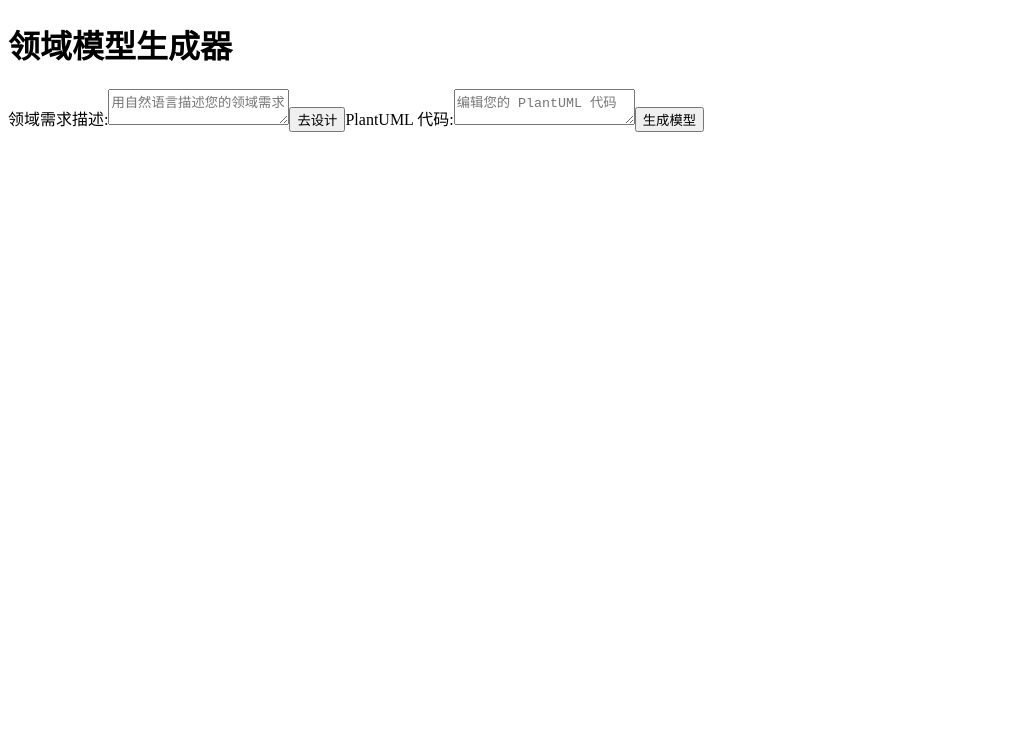
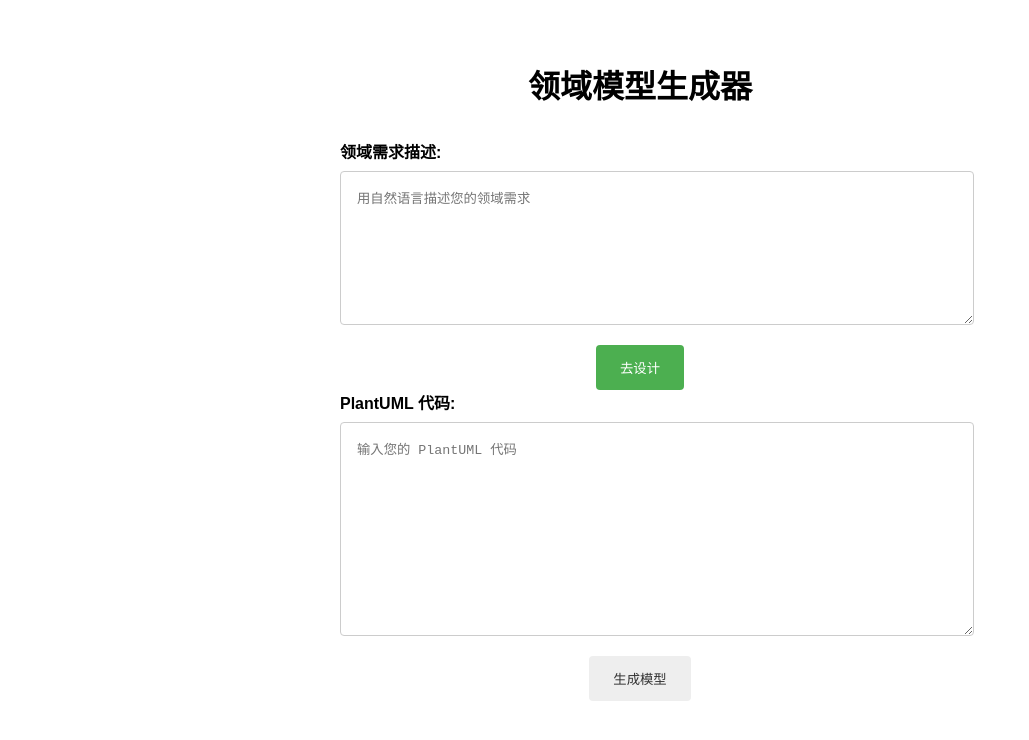
Before and after one commit to LevonZhang/model-generator, a Vue app: page / in a window 1280 px wide. Shown: the top 740 px of the page, without its empty margins (0-1029 px from the left). Built offline with nearby package versions, Linux system fonts and the light colour scheme.

Commit message:
ui优化

```diff
--- a/api/generate-plantuml.js
+++ b/api/generate-plantuml.js
@@ -14,7 +14,7 @@ module.exports = async (req, res) => {
       // 调用 Google Gemini API 生成 PlantUML 代码
       const response = await googleAI.generateText({
         model: "gemini-pro", // 或其他合适的模型
-        prompt: `根据以下领域需求描述生成 PlantUML 代码：\n\n${domainDescription}`,
+        prompt: `你是一个业务领域设计专家，并且精通PlantUML的类图设计。请根据以下领域需求描述生成 PlantUML 类图源代码：\n\n${domainDescription}`,
       });
 
       // 提取生成的 PlantUML 代码
--- a/src/components/ModelGenerator.vue
+++ b/src/components/ModelGenerator.vue
@@ -1,21 +1,40 @@
 <template>
-  <div>
-    <h1>领域模型生成器</h1>
+  <div class="container">
+    <h1 class="title">领域模型生成器</h1>
 
-    <label for="domainInput">领域需求描述:</label>
-    <textarea id="domainInput" v-model="domainDescription" placeholder="用自然语言描述您的领域需求"></textarea>
-    <button @click="designModel">去设计</button>
+    <div class="input-group">
+      <label for="domainInput" class="label">领域需求描述:</label>
+      <textarea
+        id="domainInput"
+        v-model="domainDescription"
+        placeholder="用自然语言描述您的领域需求"
+        class="textarea"
+        rows="8"
+      ></textarea>
+    </div>
 
-    <label for="plantumlInput">PlantUML 代码:</label>
-    <textarea id="plantumlInput" v-model="userInput" placeholder="编辑您的 PlantUML 代码"></textarea>
-    <button @click="generateModel">生成模型</button>
+    <button @click="designModel" class="button primary">去设计</button>
+
+    <div class="input-group">
+      <label for="plantumlInput" class="label">PlantUML 代码:</label>
+      <textarea
+        id="plantumlInput"
+        v-model="userInput"
+        placeholder="输入您的 PlantUML 代码"
+        class="textarea"
+        rows="12"
+      ></textarea>
+    </div>
+
+    <button @click="generateModel" class="button">生成模型</button>
 
     <div v-if="isLoading" class="diagram-container">
-      图片生成中...
+      <div class="loader"></div>
+      <p>图片生成中...</p>
     </div>
     <div v-else-if="imageUrl" class="diagram-container">
-      <img :src="imageUrl" alt="PlantUML Diagram" />
-      <button @click="downloadPNG">下载 PNG</button>
+      <img :src="imageUrl" alt="PlantUML Diagram" class="diagram-image" />
+      <button @click="downloadPNG" class="button">下载 PNG</button>
     </div>
     <div v-else-if="errorMessage" class="error-message">
       {{ errorMessage }}
@@ -111,16 +130,92 @@
   };
   </script>
   <style scoped>
+  .container {
+    display: flex;
+    flex-direction: column;
+    align-items: center;
+    padding: 2rem;
+    font-family: sans-serif;
+  }
+
+  .title {
+    font-size: 2rem;
+    margin-bottom: 2rem;
+  }
+
+  .input-group {
+    width: 100%;
+    max-width: 600px;
+    margin-bottom: 1rem;
+  }
+
+  .label {
+    display: block;
+    margin-bottom: 0.5rem;
+    font-weight: bold;
+  }
+
+  .textarea {
+    width: 100%;
+    padding: 1rem;
+    border: 1px solid #ccc;
+    border-radius: 4px;
+    resize: vertical;
+  }
+
+  .button {
+    padding: 0.8rem 1.5rem;
+    border: none;
+    border-radius: 4px;
+    background-color: #eee;
+    color: #333;
+    cursor: pointer;
+    transition: all 0.2s ease;
+  }
+
+  .button:hover {
+    background-color: #ddd;
+  }
+
+  .button.primary {
+    background-color: #4CAF50;
+    color: white;
+  }
+
+  .button.primary:hover {
+    background-color: #45a049;
+  }
+
   .diagram-container {
+    margin-top: 2rem;
+    text-align: center;
+  }
+
+  .loader {
+    width: 48px;
+    height: 48px;
+    border: 5px solid #f3f3f3;
+    border-radius: 50%;
+    border-top: 5px solid #3498db;
+    animation: spin 2s linear infinite;
+    margin: 1rem auto;
+  }
+
+  @keyframes spin {
+    0% { transform: rotate(0deg); }
+    100% { transform: rotate(360deg); }
+  }
+
+  .diagram-image {
+    max-width: 100%;
+    height: auto;
     border: 1px solid #ccc;
-    padding: 10px;
-    margin-top: 10px;
-    text-align: center; /* 图片居中 */
+    border-radius: 4px;
   }
 
   .error-message {
     color: red;
     font-weight: bold;
-    margin-top: 10px;
+    margin-top: 2rem;
   }
   </style>
```
